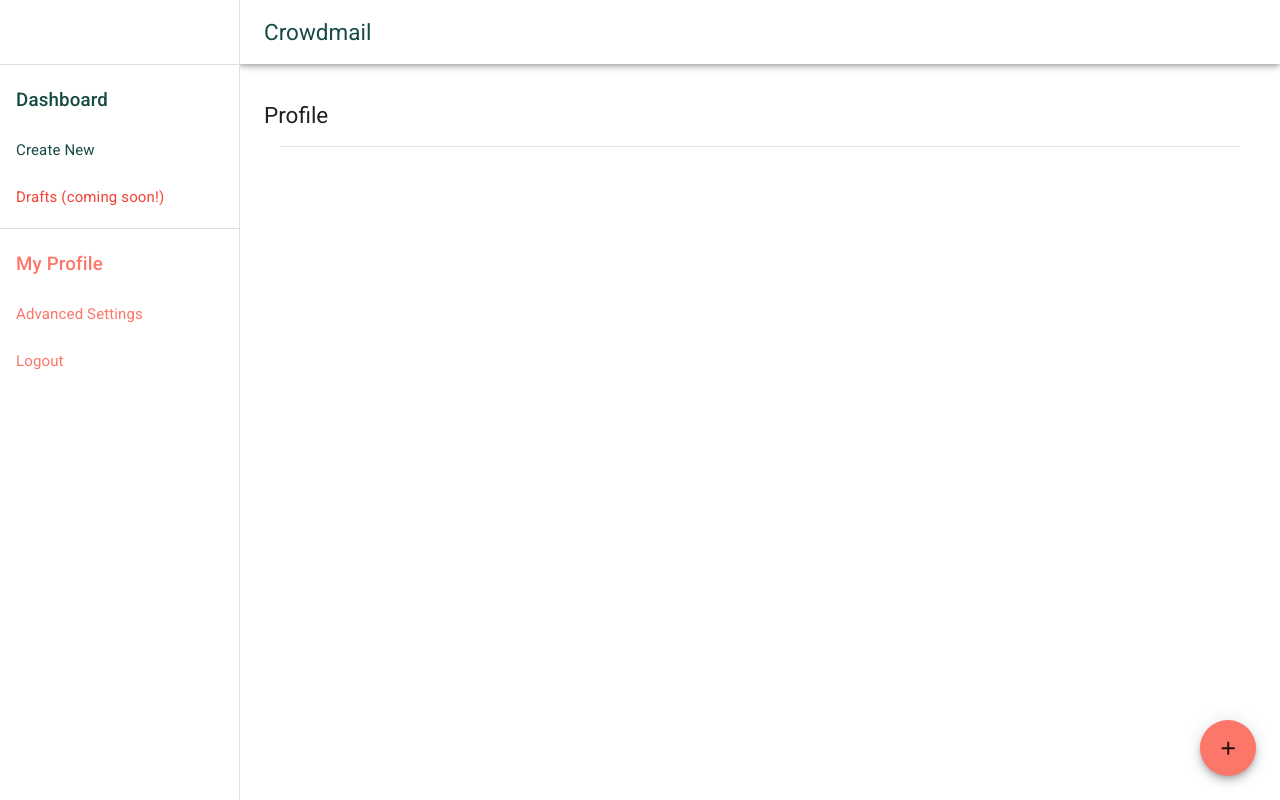
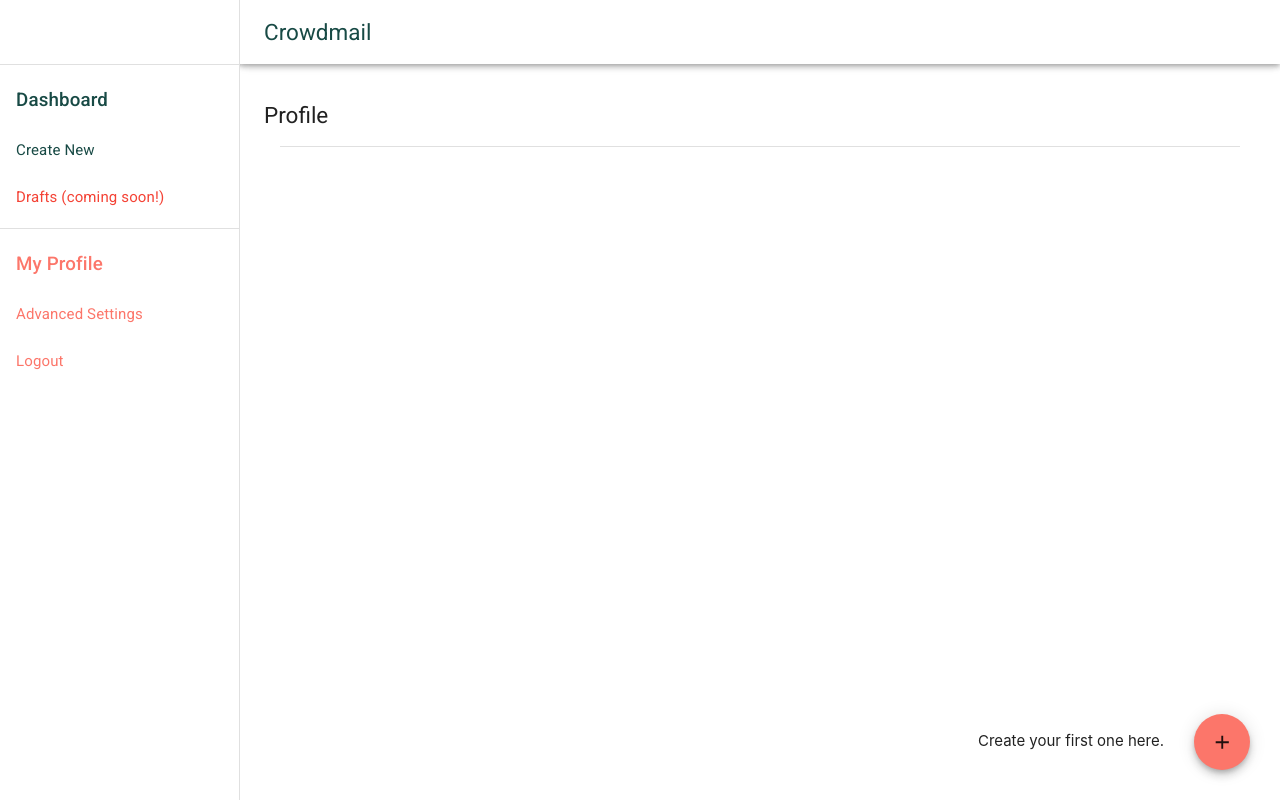
Before and after one commit to Wcarpenter96/CrowdMail, a React (Create React App) app in the folder client/: page /profile in a window 1280 px wide. Built offline with nearby package versions, Linux system fonts and the light colour scheme; no server answers.

Commit message:
added in-app first-time user guide, updated starting credits and payment information

```diff
--- a/client/src/components/Dashboard.js
+++ b/client/src/components/Dashboard.js
@@ -1,5 +1,6 @@
-import React from "react";
+import React, { useEffect } from "react";
 import { Link, Route } from "react-router-dom";
+import { useDispatch, useSelector } from "react-redux";
 
 import SurveysPage from "./surveys/SurveysPage";
 import SurveyPage from "./surveys/SurveyPage";
@@ -7,8 +8,9 @@ import ProfilePage from "./profile/ProfilePage";
 import SettingPage from "./settings/SettingPage";
 import ResponsiveDrawer from "./Drawer";
 import Header from "./Header";
+import { fetchSurvey } from "../actions";
 
-import { Fab } from "@material-ui/core";
+import { Fab, Typography, Backdrop } from "@material-ui/core";
 import AddIcon from "@material-ui/icons/Add";
 import { makeStyles } from "@material-ui/core/styles";
 
@@ -22,12 +24,20 @@ const useStyles = makeStyles((theme) => ({
     right: 0,
   },
   margin: {
-    margin: theme.spacing(3),
+    margin: theme.spacing(3)
   },
 }));
 
 const Dashboard = () => {
   const classes = useStyles();
+
+  const dispatch = useDispatch();
+
+  const surveys = useSelector((state) => state.surveys);
+
+  useEffect(() => {
+    dispatch(fetchSurvey());
+  }, []);
 
   return (
     <div>
@@ -40,8 +50,11 @@ const Dashboard = () => {
         <Route path="/settings" component={SettingPage} />
       </div>
       <div className={classes.buttonRight}>
+      { !surveys.length &&
+        (<Typography variant="h">Create your first one here.</Typography>)
+      }
       <Link to="/surveys/new">
-        <Fab color="secondary" aria-label="add" className={classes.margin}>
+        <Fab color="secondary" aria-label="add" style={{margin:"30px"}} className={`${surveys.length ? '' : 'pulse'}`}>
             <AddIcon />
         </Fab>
         </Link>
--- a/client/src/components/Payments.js
+++ b/client/src/components/Payments.js
@@ -10,8 +10,8 @@ class Payments extends Component {
   render() {
     return (
       <StripeCheckout
-        name="Test"
-        description="$5 for 5 email credits"
+        name="Stripe Testing Only"
+        description="see https://stripe.com/docs/testing"
         amount={500}
         token={(token) => this.props.handleToken(token)}
         stripeKey={process.env.REACT_APP_STRIPE_KEY}
--- a/client/src/components/surveys/SurveysPage.js
+++ b/client/src/components/surveys/SurveysPage.js
@@ -19,6 +19,9 @@ const useStyles = makeStyles((theme) => ({
     padding: theme.spacing(3),
     paddingTop: "100px",
   },
+  margin: {
+    padding: "50px",
+  },
 }));
 
 const SurveysPage = () => {
@@ -27,10 +30,11 @@ const SurveysPage = () => {
 
   useEffect(() => {
     dispatch(fetchSurvey());
-  },[]);
+  }, []);
 
   const surveys = useSelector((state) => state.surveys);
 
+  if (surveys.length > 0) {
     return (
       <div className={classes.content}>
         <Typography variant="h5">My Surveys</Typography>
@@ -46,6 +50,19 @@ const SurveysPage = () => {
         </Grid>
       </div>
     );
+  } else {
+    return (
+      <div className={classes.content}>
+        <Grid container className={classes.margin}>
+          <Grid item>
+            <Typography variant="h2" color="primary">
+              Looks like you don't have any surveys yet.
+            </Typography>
+          </Grid>
+        </Grid>
+      </div>
+    );
+  }
 };
 
 export default SurveysPage;
```
Also changed, not shown: 2 other files (tests, documents, lock files or other folders). Lines whose indentation alone changed are shown as unchanged.
